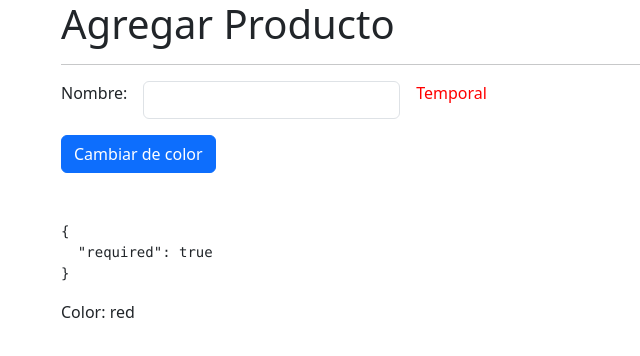
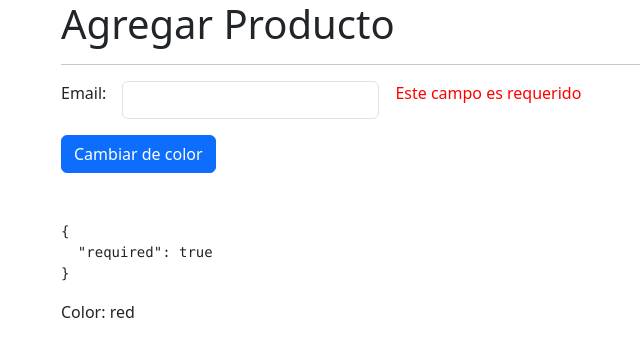
Before and after one commit to GermanPalencia1/curso-angular-11DirectivasSignals, an Angular app: page /products/product in a window 1280 px wide. Shown: the top 356 px of the page, without its empty margins (21-661 px from the left). Built offline with nearby package versions, Linux system fonts and the light colour scheme.

Commit message:
change message label

```diff
--- a/src/app/products/pages/product-page/product-page.component.html
+++ b/src/app/products/pages/product-page/product-page.component.html
@@ -6,7 +6,7 @@
   <div class="row g-3 aling-items-center mb-3">
 
     <div class="col-auto">
-      <label>Nombre:</label>
+      <label>Email:</label>
     </div>
 
     <div class="col-auto">
@@ -15,7 +15,8 @@
 
     <div class="col-auto">
       <span customLabel
-      [color]="color">
+      [color]="color"
+      [errors]="myForm.get('name')?.errors">
         Temporal
     </span>
     </div>
--- a/src/app/shared/directives/custom-label.directive.ts
+++ b/src/app/shared/directives/custom-label.directive.ts
@@ -1,4 +1,5 @@
 import { Directive, ElementRef, Input, OnInit } from '@angular/core';
+import { ValidationErrors } from '@angular/forms';
 
 @Directive({
   selector: '[customLabel]'
@@ -8,11 +9,17 @@
 
   private htmlElement?: ElementRef<HTMLElement>;
   private _color: string = 'red';
+  private _errors?: ValidationErrors | null;
 
   @Input() set color(value: string) {
     this._color = value;
     this.setStyle();
   }
+
+  @Input() set errors(value: ValidationErrors | null | undefined) {
+    this._errors = value;
+    this.setErrorMessage();
+ }
 
   constructor(private el: ElementRef<HTMLElement>) {
     this.htmlElement = el;
@@ -27,4 +34,21 @@
     this.htmlElement!.nativeElement.style.color = this._color;
   }
 
+  setErrorMessage(): void {
+
+    if(!this.htmlElement) return;
+
+    if(!this._errors) {
+      this.htmlElement.nativeElement.innerText = 'No hay errores';
+      return;
+    }
+
+    const errors = Object.keys(this._errors);
+
+    if(errors.includes('required')) {
+      this.htmlElement.nativeElement.innerText = 'Este campo es requerido';
+      return;
+    }
+  }
+
 }
```
